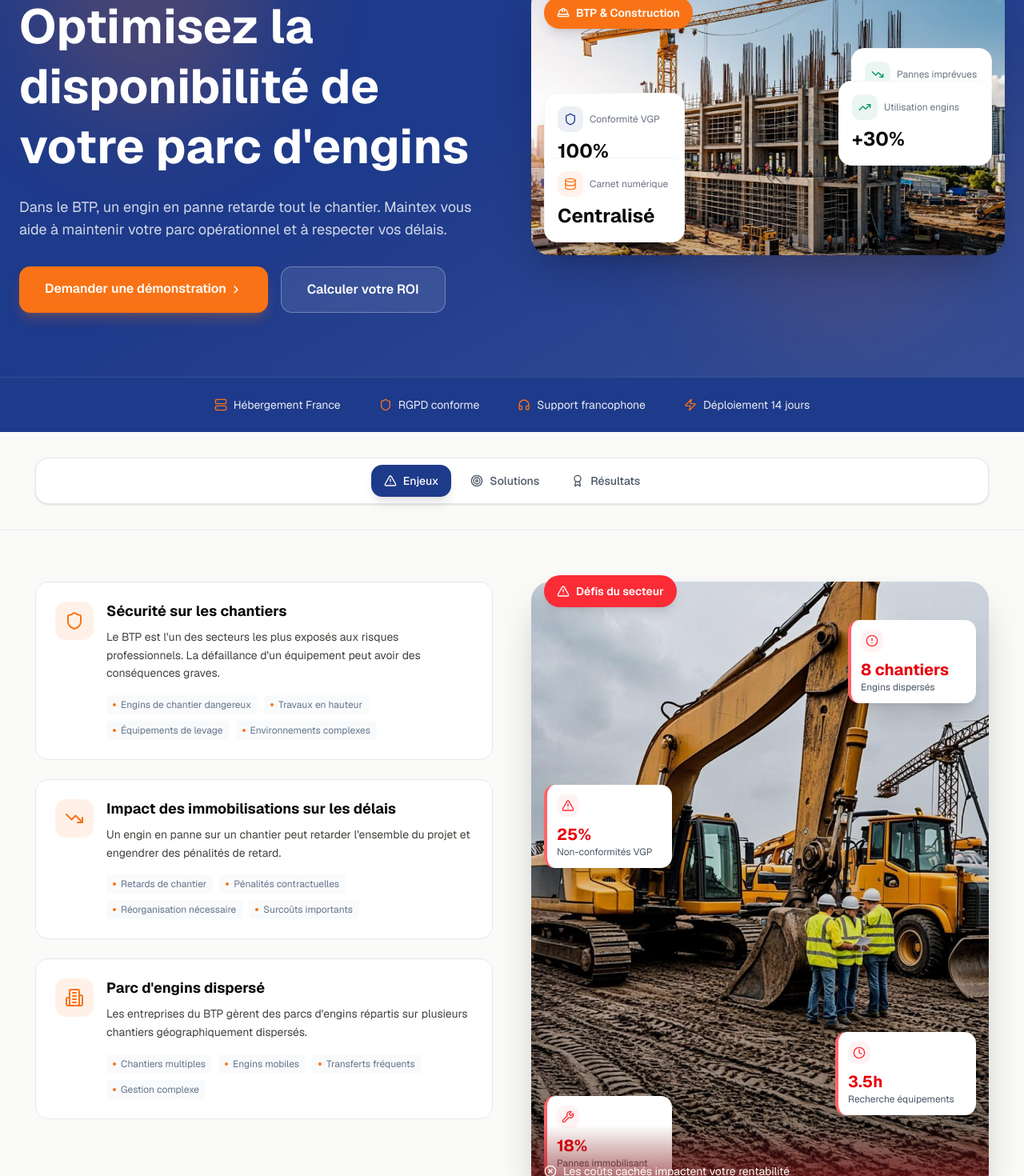
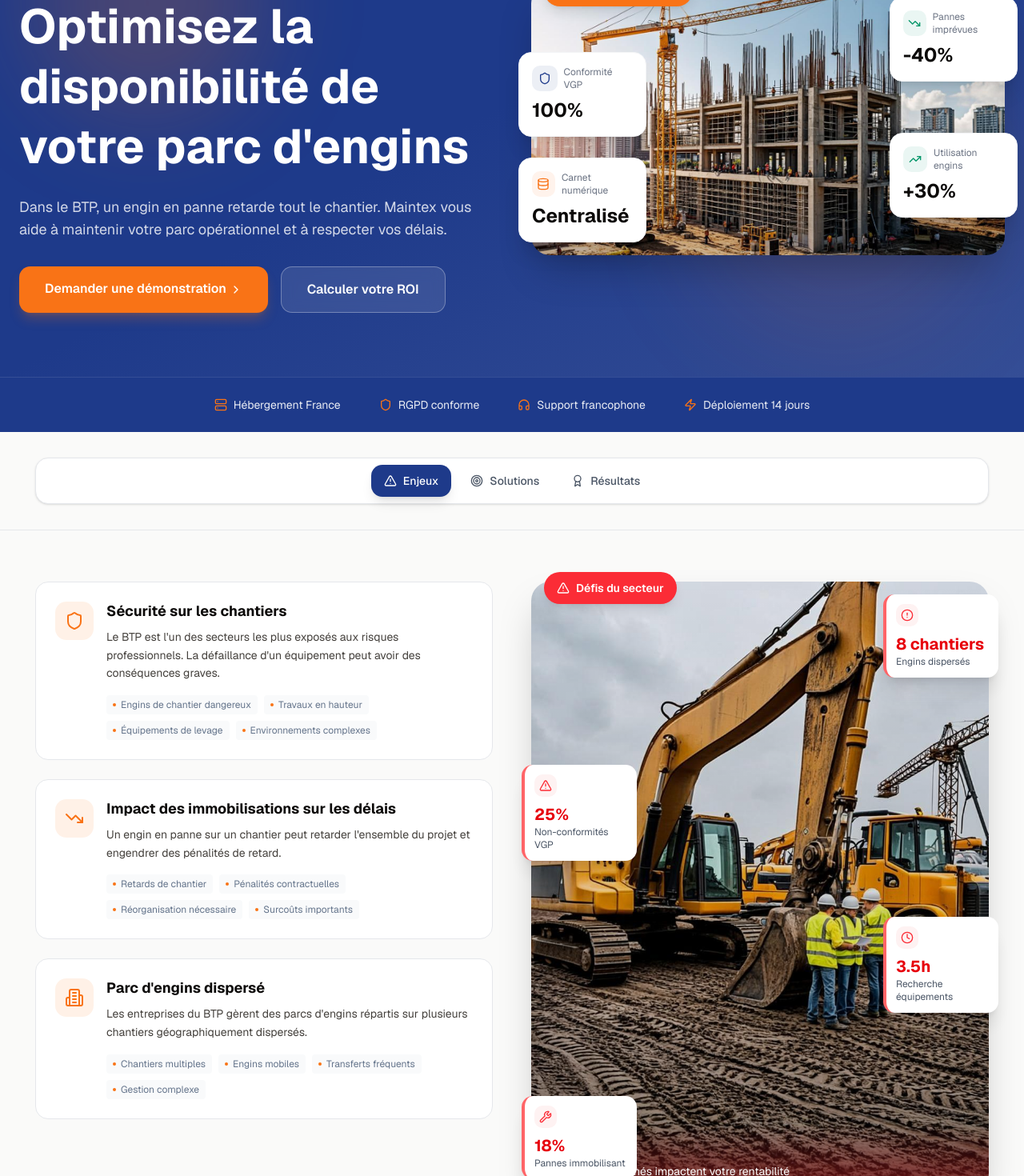
Before and after one commit to barryab12/site-maintex-koro, a Next.js app: page /secteurs/btp in a window 1280 px wide. Shown: the part 220-1690 px from the top of the page at 80% size. Built offline with nearby package versions, Linux system fonts and the light colour scheme.

Commit message:
b5423f36-fd4d-4e3f-b03c-ba599d3d8b41

```diff
--- a/src/components/sector-visuals.tsx
+++ b/src/components/sector-visuals.tsx
@@ -29,61 +29,113 @@ export function SectorHeroVisual({
   return (
     <div className={`relative ${className}`}>
       {/* Main Photo Container */}
-      <div className="relative rounded-3xl overflow-hidden shadow-2xl">
+      <div className="relative rounded-3xl overflow-visible shadow-2xl">
         <Image
           src={imageSrc}
           alt={imageAlt}
           width={520}
           height={620}
-          className="object-cover w-full h-auto"
+          className="object-cover w-full h-auto rounded-3xl"
           priority
         />
-        <div className="absolute inset-0 bg-gradient-to-t from-black/20 via-transparent to-transparent" />
+        <div className="absolute inset-0 bg-gradient-to-t from-black/20 via-transparent to-transparent rounded-3xl" />
       </div>
 
-      {/* Badge Top Left */}
+      {/* Badge Top Left - Outside image */}
       {badge && (
-        <div className="absolute -top-2 -left-2 md:top-4 md:left-4 flex items-center gap-2 px-4 py-2.5 bg-[#F97316] text-white rounded-full shadow-lg z-10">
+        <div className="absolute -top-3 left-4 flex items-center gap-2 px-4 py-2.5 bg-[#F97316] text-white rounded-full shadow-lg z-10">
           {badge.icon}
           <span className="text-sm font-semibold">{badge.text}</span>
         </div>
       )}
 
-      {/* Stats Cards - 2x2 Grid Pattern */}
-      {stats.slice(0, 4).map((stat, index) => {
-        const positions = [
-          'absolute -right-2 top-16 md:right-4 md:top-20 w-36 md:w-44',
-          'absolute -left-3 top-[40%] md:left-4 w-36 md:w-44',
-          'absolute -right-2 bottom-28 md:right-4 w-40 md:w-48',
-          'absolute -left-3 bottom-4 md:left-4 w-36 md:w-44'
-        ]
-
-        return (
-          <div
-            key={index}
-            className={`${positions[index]} bg-white rounded-2xl p-4 shadow-xl border border-gray-100`}
-          >
-            {stat.icon && (
+      {/* Card 1 - Top Right, outside image */}
+      <div className="absolute -right-4 top-4 w-40 bg-white rounded-2xl p-4 shadow-xl border border-gray-100 z-10">
+        {stats[0]?.icon && (
           <div className="flex items-center gap-2 mb-2">
             <div
               className="w-8 h-8 rounded-lg flex items-center justify-center"
-                  style={{ backgroundColor: stat.iconColor ? `${stat.iconColor}15` : '#F9731615' }}
+              style={{ backgroundColor: stats[0].iconColor ? `${stats[0].iconColor}15` : '#F9731615' }}
             >
-                  {stat.icon}
+              {stats[0].icon}
             </div>
-                <span className="text-xs text-gray-500">{stat.label}</span>
+            <span className="text-xs text-gray-500">{stats[0].label}</span>
           </div>
         )}
-            <div className="text-2xl font-bold text-[#0C0A09]">{stat.value}</div>
-            {stat.trend && (
-              <div className={`flex items-center gap-1 mt-1 ${stat.trendType === 'positive' ? 'text-[#059669]' : 'text-[#DC2626]'}`}>
-                {stat.trendType === 'positive' ? <ArrowUpRight className="w-3.5 h-3.5" /> : <ArrowDownRight className="w-3.5 h-3.5" />}
-                <span className="text-xs font-semibold">{stat.trend}</span>
+        <div className="text-2xl font-bold text-[#0C0A09]">{stats[0]?.value}</div>
+        {stats[0]?.trend && (
+          <div className={`flex items-center gap-1 mt-1 ${stats[0].trendType === 'positive' ? 'text-[#059669]' : 'text-[#DC2626]'}`}>
+            {stats[0].trendType === 'positive' ? <ArrowUpRight className="w-3.5 h-3.5" /> : <ArrowDownRight className="w-3.5 h-3.5" />}
+            <span className="text-xs font-semibold">{stats[0].trend}</span>
           </div>
         )}
       </div>
-        )
-      })}
+
+      {/* Card 2 - Left side, upper middle */}
+      <div className="absolute -left-4 top-[25%] w-40 bg-white rounded-2xl p-4 shadow-xl border border-gray-100 z-10">
+        {stats[1]?.icon && (
+          <div className="flex items-center gap-2 mb-2">
+            <div
+              className="w-8 h-8 rounded-lg flex items-center justify-center"
+              style={{ backgroundColor: stats[1].iconColor ? `${stats[1].iconColor}15` : '#F9731615' }}
+            >
+              {stats[1].icon}
+            </div>
+            <span className="text-xs text-gray-500">{stats[1].label}</span>
+          </div>
+        )}
+        <div className="text-2xl font-bold text-[#0C0A09]">{stats[1]?.value}</div>
+        {stats[1]?.trend && (
+          <div className={`flex items-center gap-1 mt-1 ${stats[1].trendType === 'positive' ? 'text-[#059669]' : 'text-[#DC2626]'}`}>
+            {stats[1].trendType === 'positive' ? <ArrowUpRight className="w-3.5 h-3.5" /> : <ArrowDownRight className="w-3.5 h-3.5" />}
+            <span className="text-xs font-semibold">{stats[1].trend}</span>
+          </div>
+        )}
+      </div>
+
+      {/* Card 3 - Right side, lower middle */}
+      <div className="absolute -right-4 top-[55%] w-40 bg-white rounded-2xl p-4 shadow-xl border border-gray-100 z-10">
+        {stats[2]?.icon && (
+          <div className="flex items-center gap-2 mb-2">
+            <div
+              className="w-8 h-8 rounded-lg flex items-center justify-center"
+              style={{ backgroundColor: stats[2].iconColor ? `${stats[2].iconColor}15` : '#F9731615' }}
+            >
+              {stats[2].icon}
+            </div>
+            <span className="text-xs text-gray-500">{stats[2].label}</span>
+          </div>
+        )}
+        <div className="text-2xl font-bold text-[#0C0A09]">{stats[2]?.value}</div>
+        {stats[2]?.trend && (
+          <div className={`flex items-center gap-1 mt-1 ${stats[2].trendType === 'positive' ? 'text-[#059669]' : 'text-[#DC2626]'}`}>
+            {stats[2].trendType === 'positive' ? <ArrowUpRight className="w-3.5 h-3.5" /> : <ArrowDownRight className="w-3.5 h-3.5" />}
+            <span className="text-xs font-semibold">{stats[2].trend}</span>
+          </div>
+        )}
+      </div>
+
+      {/* Card 4 - Bottom Left, outside image */}
+      <div className="absolute -left-4 bottom-4 w-40 bg-white rounded-2xl p-4 shadow-xl border border-gray-100 z-10">
+        {stats[3]?.icon && (
+          <div className="flex items-center gap-2 mb-2">
+            <div
+              className="w-8 h-8 rounded-lg flex items-center justify-center"
+              style={{ backgroundColor: stats[3].iconColor ? `${stats[3].iconColor}15` : '#F9731615' }}
+            >
+              {stats[3].icon}
+            </div>
+            <span className="text-xs text-gray-500">{stats[3].label}</span>
+          </div>
+        )}
+        <div className="text-2xl font-bold text-[#0C0A09]">{stats[3]?.value}</div>
+        {stats[3]?.trend && (
+          <div className={`flex items-center gap-1 mt-1 ${stats[3].trendType === 'positive' ? 'text-[#059669]' : 'text-[#DC2626]'}`}>
+            {stats[3].trendType === 'positive' ? <ArrowUpRight className="w-3.5 h-3.5" /> : <ArrowDownRight className="w-3.5 h-3.5" />}
+            <span className="text-xs font-semibold">{stats[3].trend}</span>
+          </div>
+        )}
+      </div>
     </div>
   )
 }
@@ -110,51 +162,70 @@ export function SectorEnjeuxVisual({
   return (
     <div className={`relative ${className}`}>
       {/* Main Photo */}
-      <div className="relative rounded-3xl overflow-hidden shadow-2xl">
+      <div className="relative rounded-3xl overflow-visible shadow-2xl">
         <Image
           src={imageSrc}
           alt={imageAlt}
           width={500}
           height={400}
-          className="object-cover w-full h-auto"
+          className="object-cover w-full h-auto rounded-3xl"
           priority
         />
-        <div className="absolute inset-0 bg-gradient-to-t from-black/30 via-black/10 to-transparent" />
+        <div className="absolute inset-0 bg-gradient-to-t from-black/30 via-black/10 to-transparent rounded-3xl" />
       </div>
 
-      {/* Alert Badge */}
-      <div className="absolute -top-2 left-4 flex items-center gap-2 px-4 py-2.5 bg-red-500 text-white rounded-full shadow-lg">
+      {/* Alert Badge - Outside top left */}
+      <div className="absolute -top-3 left-4 flex items-center gap-2 px-4 py-2.5 bg-red-500 text-white rounded-full shadow-lg z-10">
         <AlertTriangle className="w-4 h-4" />
         <span className="text-sm font-semibold">Défis du secteur</span>
       </div>
 
-      {/* Problem Cards - Red themed */}
-      {problems.slice(0, 4).map((problem, index) => {
-        const positions = [
-          'absolute -right-2 top-12 md:right-4 w-32 md:w-40',
-          'absolute -left-3 top-1/3 md:left-4 w-32 md:w-40',
-          'absolute -right-2 bottom-24 md:right-4 w-36 md:w-44',
-          'absolute -left-3 bottom-4 md:left-4 w-32 md:w-40'
-        ]
-
-        return (
-          <div
-            key={index}
-            className={`${positions[index]} bg-white rounded-xl p-3 shadow-xl border-l-4 border-red-400`}
-          >
-            {problem.icon && (
+      {/* Problem Card 1 - Top Right */}
+      <div className="absolute -right-3 top-4 w-36 bg-white rounded-xl p-3 shadow-xl border-l-4 border-red-400 z-10">
+        {problems[0]?.icon && (
           <div className="w-7 h-7 rounded-lg bg-red-50 flex items-center justify-center mb-2">
-                {problem.icon}
+            {problems[0].icon}
           </div>
         )}
-            <div className="text-xl font-bold text-red-600">{problem.value}</div>
-            <div className="text-xs text-gray-600">{problem.label}</div>
+        <div className="text-xl font-bold text-red-600">{problems[0]?.value}</div>
+        <div className="text-xs text-gray-600">{problems[0]?.label}</div>
       </div>
-        )
-      })}
+
+      {/* Problem Card 2 - Left side */}
+      <div className="absolute -left-3 top-[30%] w-36 bg-white rounded-xl p-3 shadow-xl border-l-4 border-red-400 z-10">
+        {problems[1]?.icon && (
+          <div className="w-7 h-7 rounded-lg bg-red-50 flex items-center justify-center mb-2">
+            {problems[1].icon}
+          </div>
+        )}
+        <div className="text-xl font-bold text-red-600">{problems[1]?.value}</div>
+        <div className="text-xs text-gray-600">{problems[1]?.label}</div>
+      </div>
+
+      {/* Problem Card 3 - Right side, lower */}
+      <div className="absolute -right-3 top-[55%] w-36 bg-white rounded-xl p-3 shadow-xl border-l-4 border-red-400 z-10">
+        {problems[2]?.icon && (
+          <div className="w-7 h-7 rounded-lg bg-red-50 flex items-center justify-center mb-2">
+            {problems[2].icon}
+          </div>
+        )}
+        <div className="text-xl font-bold text-red-600">{problems[2]?.value}</div>
+        <div className="text-xs text-gray-600">{problems[2]?.label}</div>
+      </div>
+
+      {/* Problem Card 4 - Bottom Left */}
+      <div className="absolute -left-3 bottom-4 w-36 bg-white rounded-xl p-3 shadow-xl border-l-4 border-red-400 z-10">
+        {problems[3]?.icon && (
+          <div className="w-7 h-7 rounded-lg bg-red-50 flex items-center justify-center mb-2">
+            {problems[3].icon}
+          </div>
+        )}
+        <div className="text-xl font-bold text-red-600">{problems[3]?.value}</div>
+        <div className="text-xs text-gray-600">{problems[3]?.label}</div>
+      </div>
 
       {/* Bottom Warning Banner */}
-      <div className="absolute bottom-0 left-0 right-0 bg-gradient-to-t from-red-900/80 to-transparent p-4 pt-12">
+      <div className="absolute bottom-0 left-0 right-0 bg-gradient-to-t from-red-900/80 to-transparent p-4 pt-12 rounded-b-3xl">
         <div className="flex items-center gap-2 text-white text-sm">
           <XCircle className="w-4 h-4" />
           <span>Les coûts cachés impactent votre rentabilité</span>
@@ -182,59 +253,75 @@ export function SectorSolutionsVisual({
   benefits,
   className = ''
 }: SectorSolutionsVisualProps) {
+  const colors = ['#059669', '#1E3A8A', '#F97316', '#059669']
+
   return (
     <div className={`relative ${className}`}>
       {/* Main Photo */}
-      <div className="relative rounded-3xl overflow-hidden shadow-2xl">
+      <div className="relative rounded-3xl overflow-visible shadow-2xl">
         <Image
           src={imageSrc}
           alt={imageAlt}
           width={500}
           height={400}
-          className="object-cover w-full h-auto"
+          className="object-cover w-full h-auto rounded-3xl"
           priority
         />
-        <div className="absolute inset-0 bg-gradient-to-t from-black/20 via-transparent to-transparent" />
+        <div className="absolute inset-0 bg-gradient-to-t from-black/20 via-transparent to-transparent rounded-3xl" />
       </div>
 
-      {/* Success Badge */}
-      <div className="absolute -top-2 left-4 flex items-center gap-2 px-4 py-2.5 bg-[#059669] text-white rounded-full shadow-lg">
+      {/* Success Badge - Outside top left */}
+      <div className="absolute -top-3 left-4 flex items-center gap-2 px-4 py-2.5 bg-[#059669] text-white rounded-full shadow-lg z-10">
         <CheckCircle2 className="w-4 h-4" />
         <span className="text-sm font-semibold">Avec Maintex</span>
       </div>
 
-      {/* Benefit Cards - Green/Blue themed */}
-      {benefits.slice(0, 4).map((benefit, index) => {
-        const positions = [
-          'absolute -right-2 top-12 md:right-4 w-32 md:w-40',
-          'absolute -left-3 top-1/3 md:left-4 w-32 md:w-40',
-          'absolute -right-2 bottom-24 md:right-4 w-36 md:w-44',
-          'absolute -left-3 bottom-4 md:left-4 w-32 md:w-40'
-        ]
-        const colors = ['#059669', '#1E3A8A', '#F97316', '#059669']
-
-        return (
-          <div
-            key={index}
-            className={`${positions[index]} bg-white rounded-xl p-3 shadow-xl border-l-4`}
-            style={{ borderLeftColor: colors[index] }}
-          >
-            {benefit.icon && (
-              <div
-                className="w-7 h-7 rounded-lg flex items-center justify-center mb-2"
-                style={{ backgroundColor: `${colors[index]}15` }}
-              >
-                {benefit.icon}
+      {/* Benefit Card 1 - Top Right */}
+      <div className="absolute -right-3 top-4 w-36 bg-white rounded-xl p-3 shadow-xl border-l-4 z-10" style={{ borderLeftColor: colors[0] }}>
+        {benefits[0]?.icon && (
+          <div className="w-7 h-7 rounded-lg flex items-center justify-center mb-2" style={{ backgroundColor: `${colors[0]}15` }}>
+            {benefits[0].icon}
           </div>
         )}
-            <div className="text-xl font-bold" style={{ color: colors[index] }}>{benefit.value}</div>
-            <div className="text-xs text-gray-600">{benefit.label}</div>
+        <div className="text-xl font-bold" style={{ color: colors[0] }}>{benefits[0]?.value}</div>
+        <div className="text-xs text-gray-600">{benefits[0]?.label}</div>
       </div>
-        )
-      })}
+
+      {/* Benefit Card 2 - Left side */}
+      <div className="absolute -left-3 top-[30%] w-36 bg-white rounded-xl p-3 shadow-xl border-l-4 z-10" style={{ borderLeftColor: colors[1] }}>
+        {benefits[1]?.icon && (
+          <div className="w-7 h-7 rounded-lg flex items-center justify-center mb-2" style={{ backgroundColor: `${colors[1]}15` }}>
+            {benefits[1].icon}
+          </div>
+        )}
+        <div className="text-xl font-bold" style={{ color: colors[1] }}>{benefits[1]?.value}</div>
+        <div className="text-xs text-gray-600">{benefits[1]?.label}</div>
+      </div>
+
+      {/* Benefit Card 3 - Right side, lower */}
+      <div className="absolute -right-3 top-[55%] w-36 bg-white rounded-xl p-3 shadow-xl border-l-4 z-10" style={{ borderLeftColor: colors[2] }}>
+        {benefits[2]?.icon && (
+          <div className="w-7 h-7 rounded-lg flex items-center justify-center mb-2" style={{ backgroundColor: `${colors[2]}15` }}>
+            {benefits[2].icon}
+          </div>
+        )}
+        <div className="text-xl font-bold" style={{ color: colors[2] }}>{benefits[2]?.value}</div>
+        <div className="text-xs text-gray-600">{benefits[2]?.label}</div>
+      </div>
+
+      {/* Benefit Card 4 - Bottom Left */}
+      <div className="absolute -left-3 bottom-4 w-36 bg-white rounded-xl p-3 shadow-xl border-l-4 z-10" style={{ borderLeftColor: colors[3] }}>
+        {benefits[3]?.icon && (
+          <div className="w-7 h-7 rounded-lg flex items-center justify-center mb-2" style={{ backgroundColor: `${colors[3]}15` }}>
+            {benefits[3].icon}
+          </div>
+        )}
+        <div className="text-xl font-bold" style={{ color: colors[3] }}>{benefits[3]?.value}</div>
+        <div className="text-xs text-gray-600">{benefits[3]?.label}</div>
+      </div>
 
       {/* Bottom Success Banner */}
-      <div className="absolute bottom-0 left-0 right-0 bg-gradient-to-t from-[#1E3A8A]/80 to-transparent p-4 pt-12">
+      <div className="absolute bottom-0 left-0 right-0 bg-gradient-to-t from-[#1E3A8A]/80 to-transparent p-4 pt-12 rounded-b-3xl">
         <div className="flex items-center gap-2 text-white text-sm">
           <Zap className="w-4 h-4 text-[#F97316]" />
           <span>Maintex optimise votre maintenance</span>
```
Lines whose indentation alone changed are shown as unchanged.
